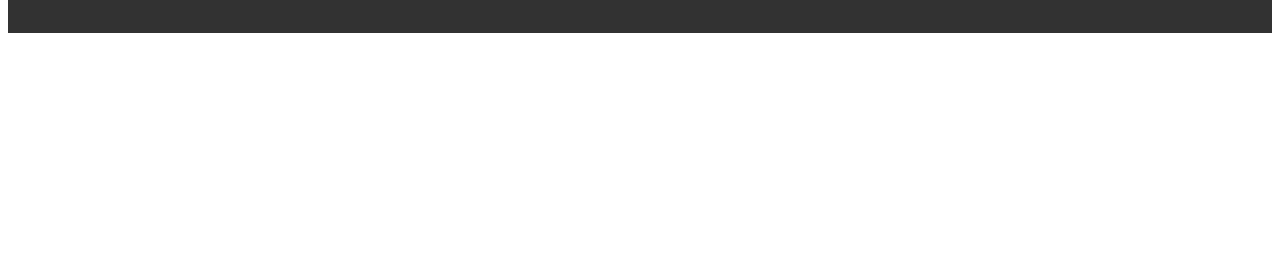
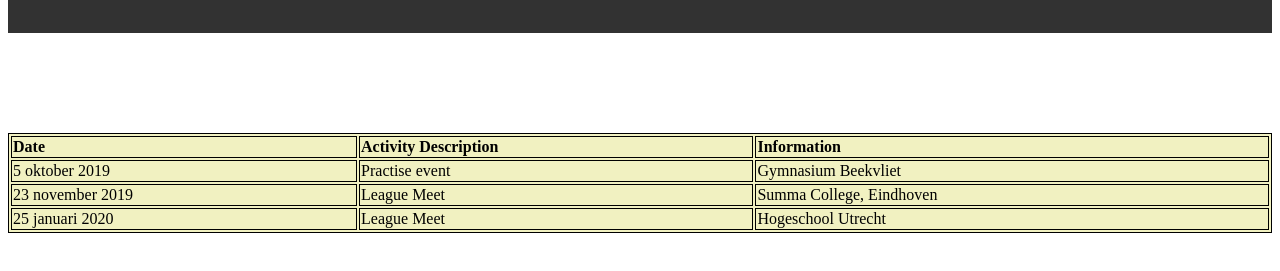
Before and after one commit to JanTheBeast/Panicattackwebsite, a plain HTML site: page pages/agenda.html in a window 1280 px wide. Shown: the part 95-366 px from the top of the page. Drawn offline with Linux system fonts and the light colour scheme.

Commit message:
agenda added

```diff
--- a/pages/agenda.html
+++ b/pages/agenda.html
@@ -22,6 +22,31 @@
             <li><a href="agenda.html">Agenda</a></li>
         </ul>
     </header>
+
+    <table class = "agenda" style="width:100%">
+        <tr>
+            <th>Date</th>
+            <th>Activity Description</th>
+            <th>Information</th>
+        </tr>
+        <tr>
+            <td>5 oktober 2019</td>
+            <td>Practise event</td>
+            <td>Gymnasium Beekvliet</td>
+        </tr>
+        <tr>
+            <td>23 november 2019</td>
+            <td>League Meet</td>
+            <td>Summa College, Eindhoven</td>
+        </tr>
+        <tr>
+            <td>25 januari 2020</td>
+            <td>League Meet</td>
+            <td>Hogeschool Utrecht</td>
+        </tr>
+
+    </table>
+
     <footer>
 
     </footer>
--- a/styles.css
+++ b/styles.css
@@ -74,6 +74,17 @@ p.welcome{
     width: 830px;
 }
 
+img.welcome{
+    width: 300px;
+    border: 1px solid black;
+}
+
+ul.welcome{
+    display: flex;
+    list-style: none;
+    padding: 0px;
+}
+
 /*team page*/
 .teammembers {
     position: relative;
@@ -99,6 +110,14 @@ p.welcome{
 
 .portrait{
     width: 220px;
+    border: 1px solid black;
+}
+
+/*Agende*/
+table.agenda, th, td{
+    border: 1px solid black;
+    text-align: left;
+    background-color: #f1f1c1;
 }
 
 /*footer*/
```
Also changed, not shown: index.html (+8 -2 lines), pages/team.html (+3 -3 lines).
